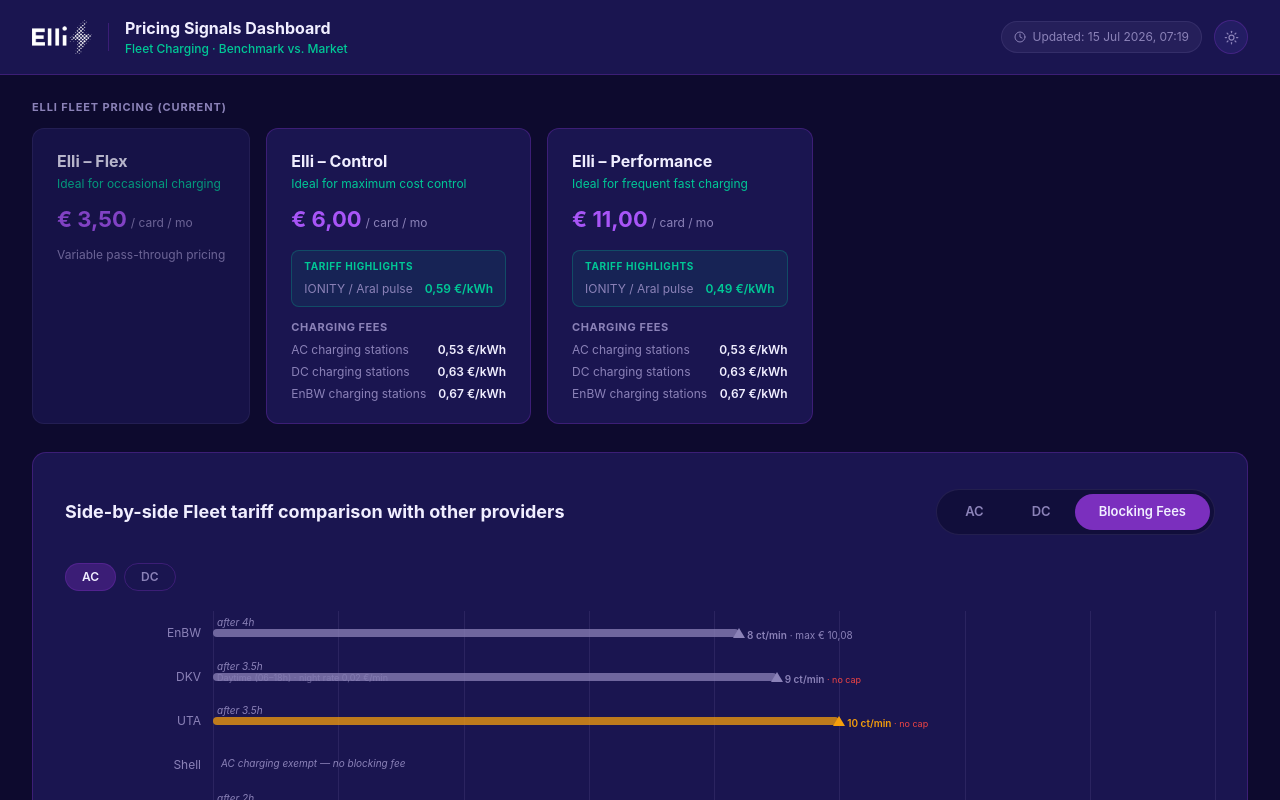
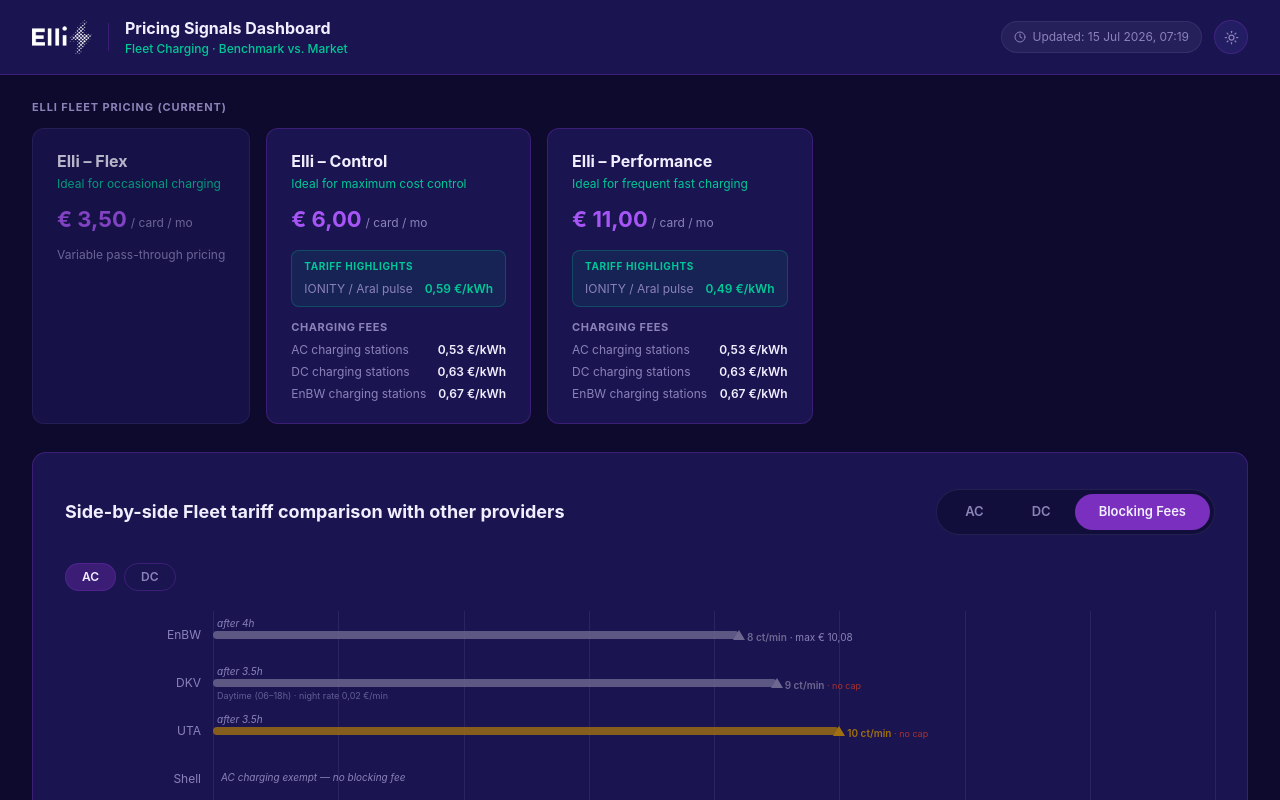
Before and after one commit to Ankita-M-44/pricing, a React (Vite) app: page / in a window 1280 px wide. Both pictures are taken after a click on the button "Blocking Fees". Shown: the top 800 px of the page. Built offline with nearby package versions, Linux system fonts and the light colour scheme.

Commit message:
fix: muted bar colors, label overflow flip, note below bar to avoid overlap

```diff
--- a/src/components/BlockingFeeChart.tsx
+++ b/src/components/BlockingFeeChart.tsx
@@ -10,7 +10,7 @@ interface Props {
 
 const CHART_MAX = 0.16; // €/min — 16 ct/min ceiling
 const LABEL_WIDTH = 148;
-const ROW_H = 44; // slightly taller for grace period annotation
+const ROW_H = 48;
 
 function pct(value: number): number {
   return (value / CHART_MAX) * 100;
@@ -83,20 +83,15 @@ export default function BlockingFeeChart({ competitors, elliProviders, type, the
             }
 
             const barWidth = pct(fee.rate);
-            const barColor = fee.rate >= 0.13 ? '#EF4444' : fee.rate >= 0.10 ? '#F59E0B' : '#8B82B8';
+            const barColor = fee.rate >= 0.13 ? '#A83232' : fee.rate >= 0.10 ? '#A07010' : '#6E6890';
 
+            const labelRight = barWidth > 78;
             return (
               <div key={row.label}>
-                {/* Grace period label */}
-                <div style={{ position: 'absolute', left: 4, top: top + 4, fontSize: 10, color: theme.textMuted, fontStyle: 'italic' }}>
+                {/* Grace period label — above bar */}
+                <div style={{ position: 'absolute', left: 4, top: top + 5, fontSize: 10, color: theme.textMuted, fontStyle: 'italic' }}>
                   {fmtGrace(fee.graceMins)}
                 </div>
-                {/* Note (e.g. DKV day/night) */}
-                {fee.note && (
-                  <div style={{ position: 'absolute', left: 4, top: top + 16, fontSize: 9, color: theme.textMuted, opacity: 0.7 }}>
-                    {fee.note}
-                  </div>
-                )}
                 {/* Bar */}
                 <div style={{
                   position: 'absolute',
@@ -106,7 +101,7 @@ export default function BlockingFeeChart({ competitors, elliProviders, type, the
                   height: 8,
                   background: barColor,
                   borderRadius: 4,
-                  opacity: 0.75,
+                  opacity: 0.8,
                 }} />
                 {/* Triangle marker at rate */}
                 <div style={{ position: 'absolute', left: `${barWidth}%`, top: mid - 5, transform: 'translateX(-50%)', zIndex: 3 }}>
@@ -114,12 +109,24 @@ export default function BlockingFeeChart({ competitors, elliProviders, type, the
                     <polygon points="6,0 0,10 12,10" fill={barColor} />
                   </svg>
                 </div>
-                {/* Rate label to the right */}
-                <div style={{ position: 'absolute', left: `calc(${barWidth}% + 8px)`, top: mid - 5, fontSize: 10, color: barColor, whiteSpace: 'nowrap', fontWeight: 600, zIndex: 3 }}>
+                {/* Rate label — flipped left when bar is wide to avoid overflow */}
+                <div style={{
+                  position: 'absolute',
+                  ...(labelRight
+                    ? { right: `calc(${100 - barWidth}% + 14px)`, textAlign: 'right' }
+                    : { left: `calc(${barWidth}% + 8px)` }),
+                  top: mid - 5, fontSize: 10, color: barColor, whiteSpace: 'nowrap', fontWeight: 600, zIndex: 3,
+                }}>
                   {fmtRate(fee.rate)}
                   {fee.cap != null && <span style={{ color: theme.textMuted, fontWeight: 400 }}> · max € {fee.cap.toFixed(2).replace('.', ',')}</span>}
-                  {fee.cap == null && fee.rate > 0 && <span style={{ color: '#EF4444', fontWeight: 400, fontSize: 9 }}> · no cap</span>}
+                  {fee.cap == null && fee.rate > 0 && <span style={{ color: '#A83232', fontWeight: 400, fontSize: 9 }}> · no cap</span>}
                 </div>
+                {/* Note — below bar to avoid overlap with grace label */}
+                {fee.note && (
+                  <div style={{ position: 'absolute', left: 4, top: mid + 6, fontSize: 9, color: theme.textMuted, opacity: 0.65 }}>
+                    {fee.note}
+                  </div>
+                )}
               </div>
             );
           })}
@@ -183,15 +190,15 @@ export default function BlockingFeeChart({ competitors, elliProviders, type, the
       {/* Legend */}
       <div style={{ display: 'flex', gap: 20, marginTop: 14, flexWrap: 'wrap', alignItems: 'center' }}>
         <div style={{ display: 'flex', alignItems: 'center', gap: 6 }}>
-          <div style={{ width: 20, height: 3, background: '#8B82B8', borderRadius: 2 }} />
+          <div style={{ width: 20, height: 3, background: '#6E6890', borderRadius: 2 }} />
           <span style={{ fontSize: 11, color: theme.textMuted }}>Competitor · moderate</span>
         </div>
         <div style={{ display: 'flex', alignItems: 'center', gap: 6 }}>
-          <div style={{ width: 20, height: 3, background: '#F59E0B', borderRadius: 2 }} />
+          <div style={{ width: 20, height: 3, background: '#A07010', borderRadius: 2 }} />
           <span style={{ fontSize: 11, color: theme.textMuted }}>Competitor · high</span>
         </div>
         <div style={{ display: 'flex', alignItems: 'center', gap: 6 }}>
-          <div style={{ width: 20, height: 3, background: '#EF4444', borderRadius: 2 }} />
+          <div style={{ width: 20, height: 3, background: '#A83232', borderRadius: 2 }} />
           <span style={{ fontSize: 11, color: theme.textMuted }}>Competitor · very high / uncapped</span>
         </div>
         <div style={{ display: 'flex', alignItems: 'center', gap: 6 }}>
```
